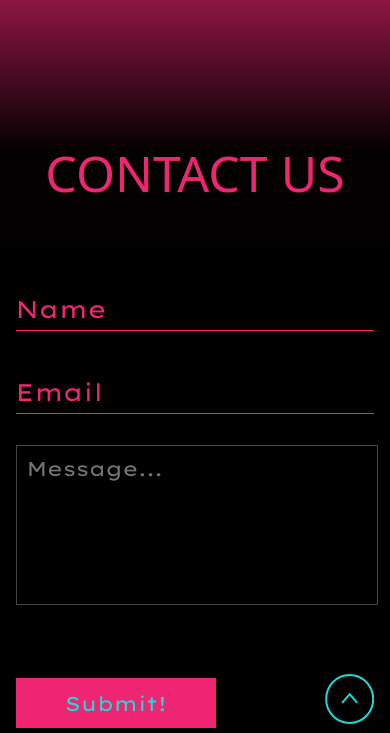
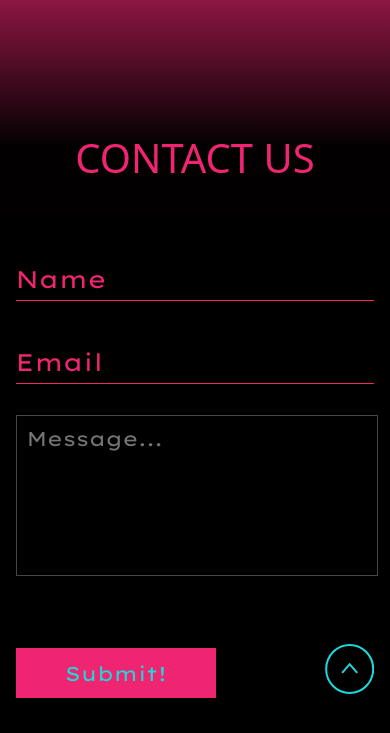
Before and after one commit to Zaransoftline/rendava, a plain HTML site: page public/index.html in a window 390 px wide. Shown: the part 7480-8213 px from the top of the page. Drawn offline with nearby package versions, Linux system fonts and the light colour scheme; a web font is replaced by a local one.

Commit message:
fixed contact header

```diff
--- a/public/style.css
+++ b/public/style.css
@@ -959,6 +959,10 @@ textarea {
     .header {
         height: 700px;
     }
+
+    .contact-header {
+        font-size: 40px;
+    }
 }
 
 @media (max-width: 450px) {
```
